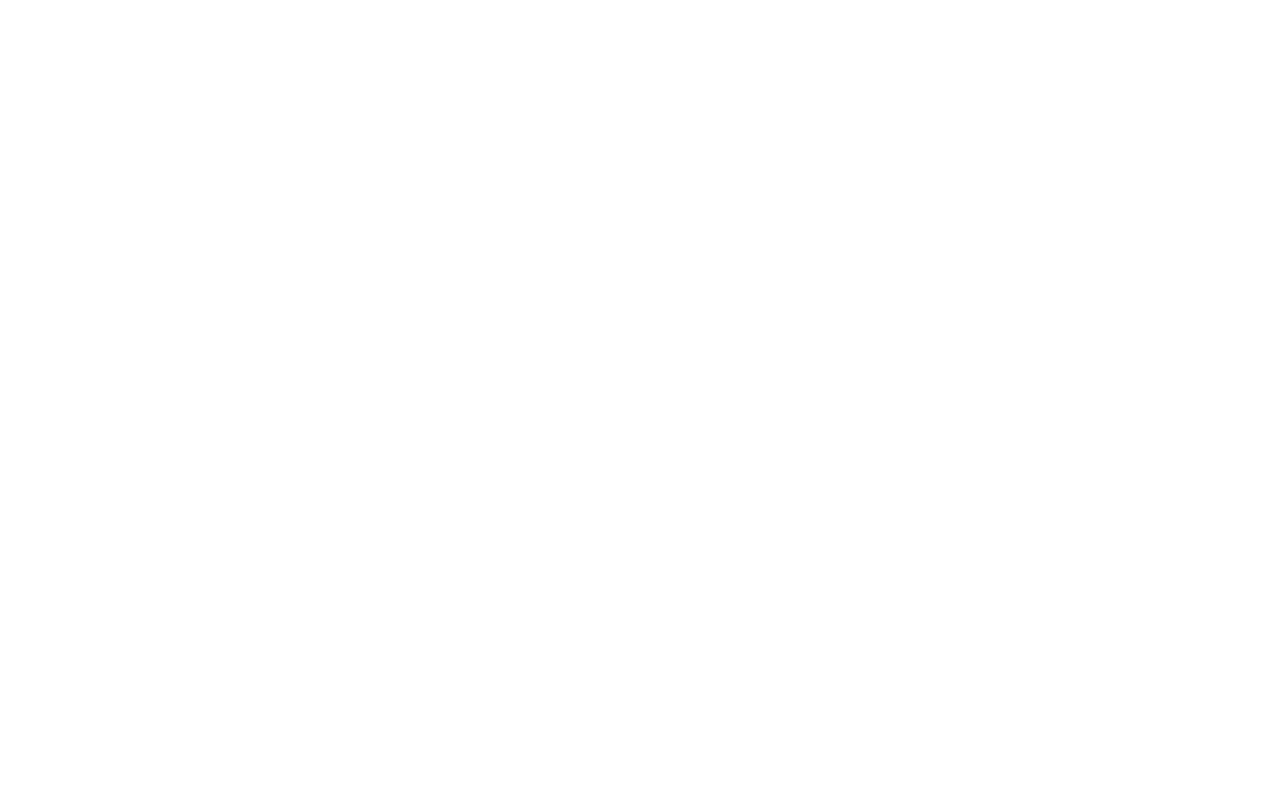
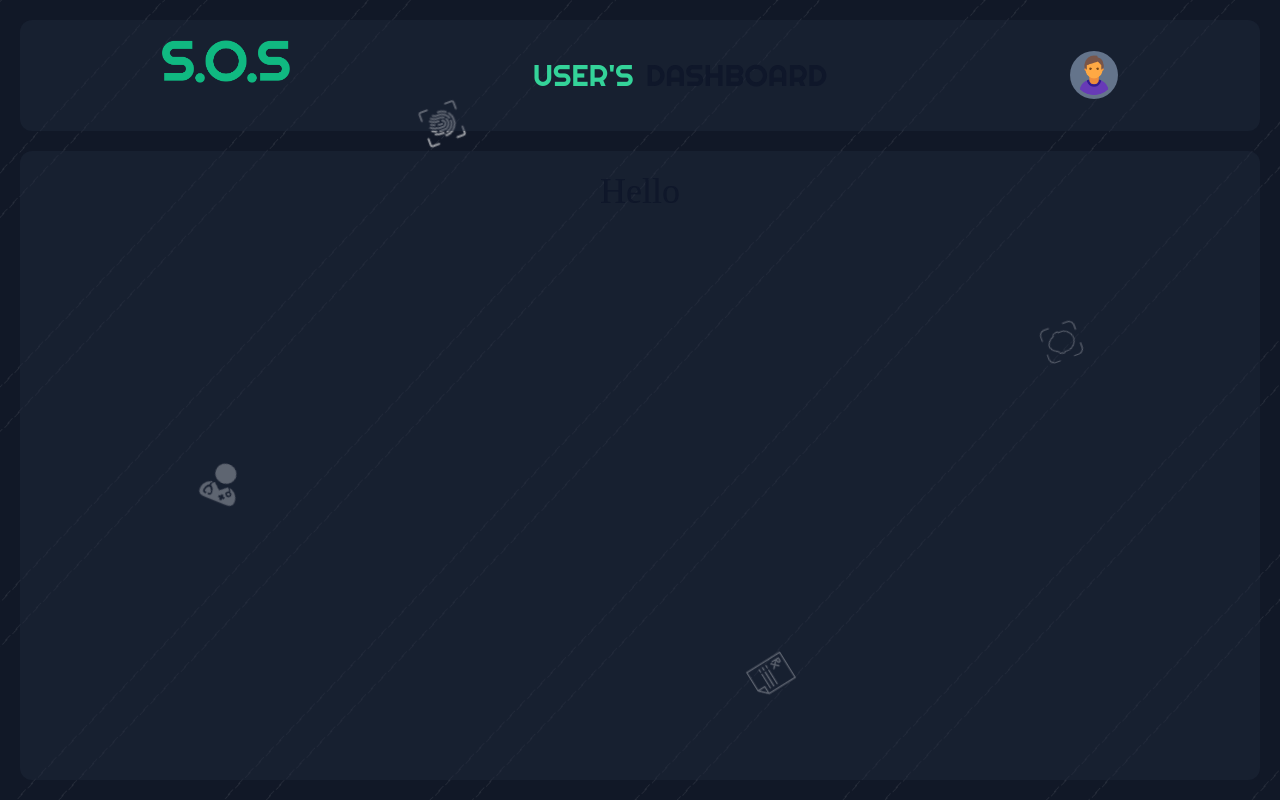
Before and after one commit to rohit-banik/sos, a React (Create React App) app: page /home in a window 1280 px wide. Before the commit this address had no page. Built offline with nearby package versions, Linux system fonts and the light colour scheme; a web font is replaced by a local one.

Commit message:
Added Dashboard screen

```diff
--- a/src/App.js
+++ b/src/App.js
@@ -1,7 +1,7 @@
 import React from "react";
 import { Route, Routes } from "react-router-dom";
 import SplashLoader from "./components/SplashLoader/SplashLoader";
-import { LoginScreen, RegisterScreen } from "./screens";
+import { DashboardScreen, LoginScreen, RegisterScreen } from "./screens";
 const App = () => {
   return (
     <div className="w-screen h-screen">
@@ -9,6 +9,7 @@
         <Route path="/" element={<SplashLoader />} />
         <Route path="/login" element={<LoginScreen />} />
         <Route path="/register" element={<RegisterScreen />} />
+        <Route path="/home" element={<DashboardScreen />} />
       </Routes>
     </div>
   );
--- /dev/null
+++ b/src/screens/DashboardScreen/DashboardScreen.js
@@ -0,0 +1,58 @@
+import React from "react";
+import logo from "../../assets/master-logo.png";
+import "./dashboard.css";
+import graphics from "../../assets/graphics.png";
+import touchid from "../../assets/touchid.png";
+import faceid from "../../assets/faceid.png";
+import px from "../../assets/px.png";
+import doctor from "../../assets/doctor.png";
+import manlogo from "../../assets/man-icon.png";
+
+const DashboardScreen = () => {
+  return (
+    <div className="bg-gray-900 w-screen h-screen flex">
+      <img
+        src={graphics}
+        alt=""
+        className="absolute flex m-0 w-screen h-screen object-cover"
+      />
+      <img src={touchid} alt="" className="touchfloat absolute" />
+      <img src={faceid} alt="" className="facefloat absolute" />
+      <img src={px} alt="" className="pxfloat absolute" />
+      <img src={doctor} alt="" className="doctorfloat absolute" />
+
+      <div className="flex flex-col w-full p-5 gap-y-5">
+        {/* Top nav */}
+        <div className="flex flex-row text-center justify-around z-50 bg-opacity-50 p-5 rounded-xl w-full h-fit bg-slate-800">
+          <div className="flex flex-col">
+            <img src={logo} alt="S.O.S" className="w-32 logo" />
+            <div className="typing-logo mt-2 text-center">
+              Scan . Obtain . Save
+            </div>
+          </div>
+          <div className="flex flex-row gap-3 text-slate-900 dark:text-slate-300 font-righteous uppercase text-3xl ">
+            <span className="flex flex-col justify-center text-emerald-400">
+              User's
+            </span>
+            <span className="flex flex-col justify-center">Dashboard</span>
+          </div>
+          <div className="flex flex-row ">
+            <div className="flex flex-col justify-center">
+              <img
+                src={manlogo}
+                alt="user"
+                className="w-12 user-logo bg-slate-500 p-1 rounded-full"
+              />
+            </div>
+          </div>
+        </div>
+
+        <div className="flex flex-row text-center justify-around text-slate-900 dark:text-slate-300 z-50 bg-opacity-50 p-5 rounded-xl w-full h-full bg-slate-800">
+          <div className="text-4xl">Hello</div>
+        </div>
+      </div>
+    </div>
+  );
+};
+
+export default DashboardScreen;
--- /dev/null
+++ b/src/screens/DashboardScreen/dashboard.css
@@ -0,0 +1,36 @@
+.typing-logo {
+  width: 16ch;
+  animation: typing 3s steps(15) infinite alternate,
+    blink 0.5s step-end infinite alternate;
+  white-space: nowrap;
+  overflow: hidden;
+  border-right: 2px solid;
+  color: azure;
+  font-family: "Righteous";
+  font-size: 13px;
+}
+
+.font-righteous {
+  font-family: "Righteous";
+}
+
+@keyframes typing {
+  0% {
+    width: 0;
+  }
+  20% {
+    width: 0;
+  }
+  60% {
+    width: 15ch;
+  }
+  100% {
+    width: 15ch;
+  }
+}
+
+@keyframes blink {
+  50% {
+    border-color: transparent;
+  }
+}
--- a/src/screens/index.js
+++ b/src/screens/index.js
@@ -1,2 +1,3 @@
 export { default as LoginScreen } from "./LoginScreen/LoginScreen";
 export { default as RegisterScreen } from "./RegisterScreen/RegisterScreen";
+export { default as DashboardScreen } from "./DashboardScreen/DashboardScreen";
```
Also changed, not shown: src/assets/man-icon.png (added), src/assets/woman-icon.png (added).
